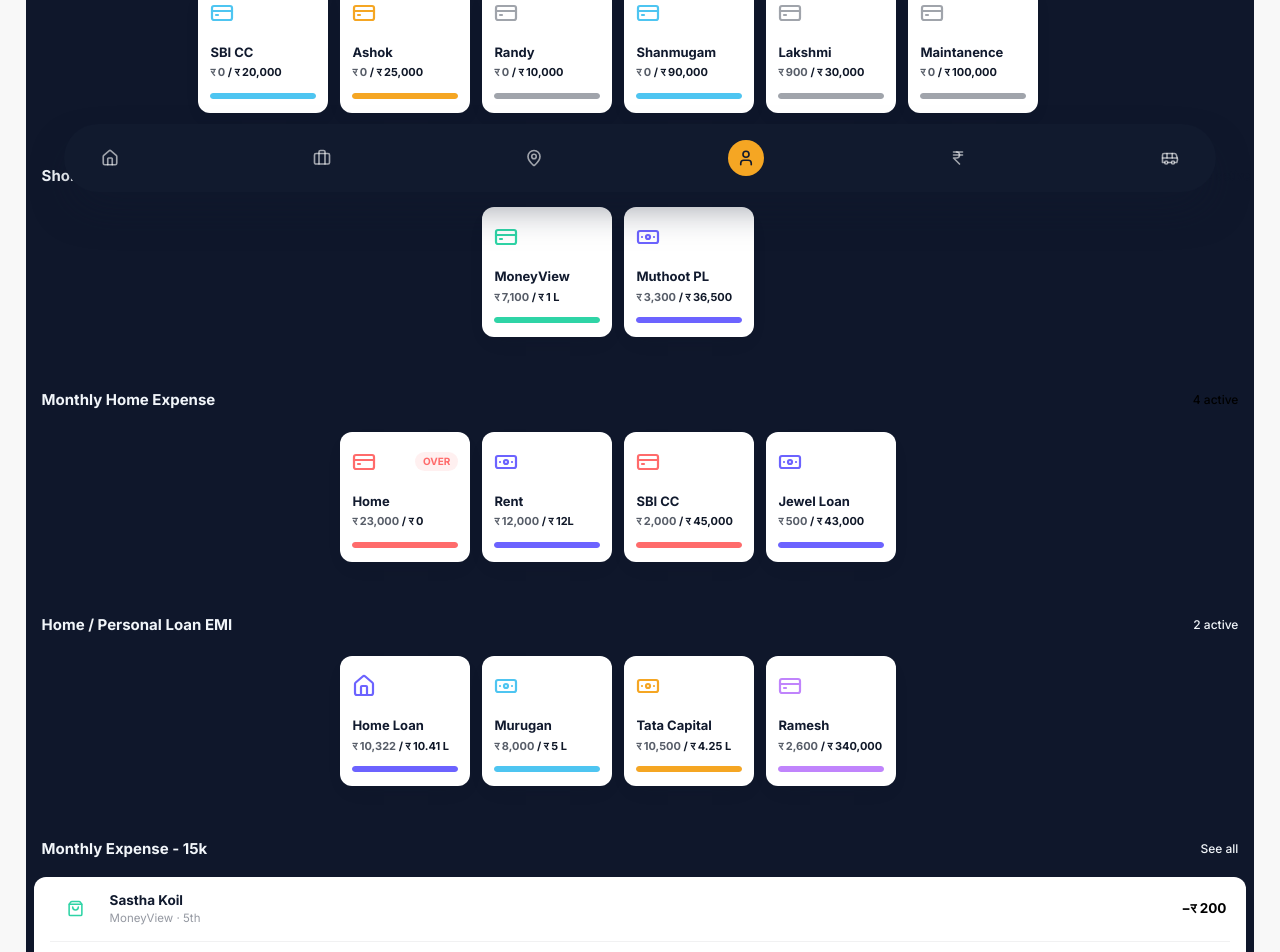
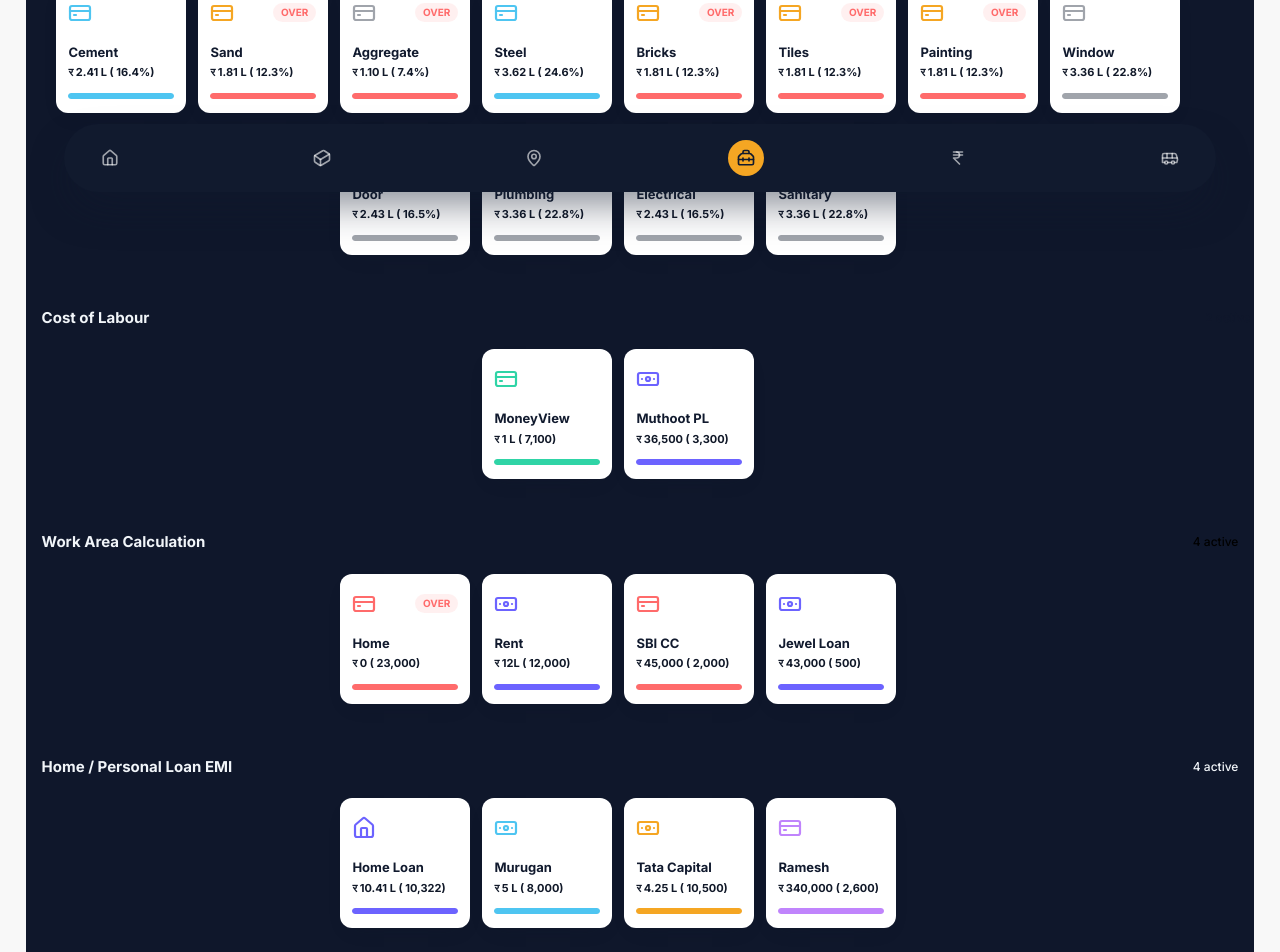
Before and after one commit to rajakuttralam/edge-on-life, a React (Vite) app: page /#/experiavilla in a window 1280 px wide. Shown: the part 560-1512 px from the top of the page. Built offline with nearby package versions, Linux system fonts and the light colour scheme.

Commit message:
Deploy latest changes

```diff
--- /dev/null
+++ b/src/ConstructionCostCalculator.ts
@@ -0,0 +1,65 @@
+export const monthlyIncome = 4200;
+export const Costing: any[] = [
+	{ id: "shopping", name: "Cement", icon: "bag", color: "#4ec5f1", budget: "2.41 L", spent: "16.4%" },
+	{ id: "shopping", name: "Sand", icon: "bag", color: "#f5a623", budget: "1.81 L", spent: "12.3%" },
+	{ id: "shopping", name: "Aggregate", icon: "bag", color: "#a0a4ab", budget: "1.10 L", spent: "7.4%" },
+	{ id: "shopping", name: "Steel", icon: "bag", color: "#4ec5f1", budget: "3.62 L", spent: "24.6%" },
+	{ id: "shopping", name: "Bricks", icon: "bag", color: "#f5a623", budget: "1.81 L", spent: "12.3%" },
+	{ id: "shopping", name: "Tiles", icon: "bag", color: "#f5a623", budget: "1.81 L", spent: "12.3%" },
+	{ id: "shopping", name: "Painting", icon: "bag", color: "#f5a623", budget: "1.81 L", spent: "12.3%" },
+	{ id: "shopping", name: "Window", icon: "bag", color: "#a0a4ab", budget: "3.36 L", spent: "22.8%" },
+	{ id: "shopping", name: "Door", icon: "bag", color: "#a0a4ab", budget: "2.43 L", spent: "16.5%" },
+	{ id: "shopping", name: "Plumbing", icon: "bag", color: "#a0a4ab", budget: "3.36 L", spent: "22.8%" },
+	{ id: "shopping", name: "Electrical", icon: "bag", color: "#a0a4ab", budget: "2.43 L", spent: "16.5%" },
+	{ id: "shopping", name: "Sanitary", icon: "bag", color: "#a0a4ab", budget: "3.36 L", spent: "22.8%" },
+];
+
+export const Quantity: any[] = [
+	{ id: "shopping", name: "MoneyView", icon: "bag", color: "#2fd4a6", budget: "1 L", spent: 7100 },
+	{ id: "savings", name: "Muthoot PL", icon: "car", color: "#6c63ff", budget: 36500, spent: 3300 }
+];
+
+export const HU2: any[] = [
+	{ id: "housing", name: "Home Loan", icon: "home", color: "#6c63ff", budget: "10.41 L", spent: 10322 },
+	{ id: "entertainment", name: "Murugan", icon: "utensils", color: "#4ec5f1", budget: "5 L", spent: 8000 },
+	{ id: "food", name: "Tata Capital", icon: "utensils", color: "#f5a623", budget: "4.25 L", spent: 10500 },
+	{ id: "shopping", name: "Ramesh", icon: "bag", color: "#c084fc", budget: 340000, spent: 2600 },
+];
+
+export const HU3: any[] = [
+	{ id: "shopping", name: "Home", icon: "bag", color: "#ff6b6b", budget: 0, spent: 23000 },
+	{ id: "savings", name: "Rent", icon: "car", color: "#6c63ff", budget: "12L", spent: 12000 },
+	{ id: "shopping", name: "SBI CC", icon: "bag", color: "#ff6b6b", budget: 45000, spent: 2000 },
+	{ id: "savings", name: "Jewel Loan", icon: "car", color: "#6c63ff", budget: 43000, spent: 500 }
+];
+
+export const HU4: any[] = [
+	{ id: "t10", merchant: "Sastha Koil", categoryId: "shopping", date: "5th", amount: 200, type: "expense" },
+	{ id: "t13", merchant: "Ration", categoryId: "shopping", date: "5th", amount: 300, type: "expense" },
+	{ id: "t1", merchant: "Snacks", categoryId: "shopping", date: "All", amount: 500, type: "expense" },
+	{ id: "t2", merchant: "Medicine", categoryId: "shopping", date: "5th", amount: 500, type: "expense" },
+	{ id: "t3", merchant: "Flour", categoryId: "shopping", date: "All", amount: 800, type: "expense" },
+	{ id: "t4", merchant: "Hair Cut & Coloring", categoryId: "shopping", date: "2nd", amount: 800, type: "expense" },
+	{ id: "t5", merchant: "Internet + Mobile", categoryId: "shopping", date: "5th", amount: 1200, type: "expense" },
+	{ id: "t6", merchant: "Tea", categoryId: "shopping", date: "All", amount: 1200, type: "expense" },
+	{ id: "t7", merchant: "Milk.", categoryId: "shopping", date: "5th", amount: 1500, type: "expense" },
+	{ id: "t8", merchant: "EB", categoryId: "shopping", date: "5th", amount: 2000, type: "expense" },
+	{ id: "t9", merchant: "Food", categoryId: "shopping", date: "All", amount: 2500, type: "expense" },
+	{ id: "t10", merchant: "Petrol", categoryId: "shopping", date: "All", amount: 3500, type: "expense" }
+];
+
+export const HU5: any[] = [
+	{ id: "housing", name: "Shop 1 Advance", icon: "home", color: "#6c63ff", budget: 400000, spent: 10322 },
+	{ id: "food", name: "Shop 2 Advance", icon: "utensils", color: "#f5a623", budget: 70000, spent: 3350 },
+	{ id: "transport", name: "Kulali", icon: "car", color: "#2fd4a6", budget: 35000, spent: 7100 },
+	{ id: "shopping", name: "Unnamalai", icon: "bag", color: "#ff6b6b", budget: 50000, spent: 9050 },
+	{ id: "entertainment", name: "Uma", icon: "film", color: "#4ec5f1", budget: 50000, spent: 7400 },
+];
+
+export const idCard: any[] = [
+	{ id: "housing", name: "Raja K", icon: "home", color: "#6c63ff", budget: 'RMM0335869', spent: 10322 },
+	{ id: "food", name: "Akila", icon: "utensils", color: "#f5a623", budget: 'DVS7294531', spent: 3350 },
+	{ id: "transport", name: "Chakku", icon: "car", color: "#2fd4a6", budget: 'JQH1378785', spent: 7100 },
+	{ id: "shopping", name: "Appa", icon: "bag", color: "#ff6b6b", budget: 'RMM2076974', spent: 9050 },
+	{ id: "entertainment", name: "Amma", icon: "film", color: "#4ec5f1", budget: 'RMM2076982', spent: 7400 },
+];
--- a/src/components/BottomNav.tsx
+++ b/src/components/BottomNav.tsx
@@ -1,11 +1,11 @@
-import { Home, Briefcase, MapPin, User, Bus, IndianRupee } from "lucide-react";
+import { Home, Briefcase, MapPin, User, Bus, IndianRupee, Building, Toolbox, CuboidIcon } from "lucide-react";
 import { NavLink } from "react-router-dom";
 
 const items = [
 	{ to: "/", icon: Home, label: "Home" },
-	{ to: "/packages", icon: Briefcase, label: "Packages" },
+	{ to: "/packages", icon: CuboidIcon, label: "Packages" },
 	{ to: "/philosophy", icon: MapPin, label: "Philosophy" },
-	{ to: "/experiavilla", icon: User, label: "Experia Villa" },
+	{ to: "/experiavilla", icon: Toolbox, label: "Experia Villa" },
 	{ to: "/budget", icon: IndianRupee, label: "Monthly Budget" },
 	{ to: "/pilgrimages", icon: Bus, label: "Pilgrimages" },
 ];
--- /dev/null
+++ b/src/components/Card.tsx
@@ -0,0 +1,51 @@
+import { Home, Film, Heart, Zap, PiggyBank, Banknote, Building, CreditCard } from "lucide-react";
+import type { BudgetCategory } from "../types";
+
+const icons = {
+	home: Home,
+	utensils: Banknote,
+	car: Banknote,
+	bag: CreditCard,
+	film: Film,
+	heart: Heart,
+	zap: Zap,
+	piggy: PiggyBank,
+	building: Building
+};
+
+export default function Card({ category }: { category: BudgetCategory }) {
+	const Icon = icons[category.icon];
+	const over = category.spent > category.budget;
+
+	return (
+		<div className="flex  flex-col gap-3  w-[130px] h-[130px] rounded-xl bg-white p-3 shadow-[0_8px_20px_-12px_rgba(15,23,41,0.25)]">
+			<div className="flex items-center justify-between">
+				<span
+					className="flex h-9 w-9 items-center justify-start rounded-full"
+					style={{ backgroundColor: `र {category.color}1a` }}
+				>
+					<Icon size={24} style={{ color: category.color }} strokeWidth={2.2} />
+				</span>
+				{over && (<span className="rounded-full bg-[#ff6b6b]/10 px-2 py-0.5 text-[10px] font-bold text-[#ff6b6b]">
+					OVER
+				</span>
+				)}
+			</div>
+			<div>
+				<p className="text-[13px] font-bold text-[#111a2e]">{category.name}</p>
+				<p className="mt-0.5 text-[11px] font-bold text-gray-900/70 ">
+					<span className="text-gray-900"> र {category.budget.toLocaleString()} ( {category.spent.toLocaleString()})</span>
+				</p>
+			</div>
+			<div className="h-1.5 w-full overflow-hidden rounded-full bg-[#eef0f4]">
+				<div
+					className="h-full rounded-full transition-all duration-500"
+					style={{
+						width: `र {Math.min(pct, 100)}%`,
+						backgroundColor: over ? "#ff6b6b" : category.color,
+					}}
+				/>
+			</div>
+		</div>
+	);
+}
--- a/src/screens/ExperiaVilla.tsx
+++ b/src/screens/ExperiaVilla.tsx
@@ -1,9 +1,8 @@
-import image from "./../assets/Villa.png"
+// import image from "./../assets/Villa.png"
 import image1 from "./../assets/budgetHome.png"
-
-import CategoryCard from "../components/CategoryCard";
+import Card from "../components/Card";
 import TransactionRow from "../components/TransactionRow";
-import { HU, HU1, HU2, HU3, HU4, HU5, idCard } from "../budgetData";
+import { Costing, Quantity, HU2, HU3, HU4, HU5, idCard } from "../ConstructionCostCalculator";
 import IdentityCard from "../components/IdentityCard";
 import IFL from "../components/IFL";
 export default function ExperiaVilla() {
@@ -15,57 +14,52 @@
 					alt={"name"}
 					className="h-[30vh] w-full object-cover  transition-transform duration-300 group-hover:scale-105"
 				/>
-				<img
-					src={image}
-					alt={"name"}
-					className="h-[30vh] w-[75vw] object-cover  transition-transform duration-300 group-hover:scale-105"
-				/>
 			</div>
 			<div className="mt-3 grid grid-cols-1 gap-3 bg-slate-900 w-[96%] p-1">
 				<div className="mt-8 flex flex-wrap items-center justify-between">
-					<h2 className="text-[15px] font-bold text-slate-100 px-3">Critical Pending</h2>
+					<h2 className="text-[15px] font-bold text-slate-100 px-3">Cost of Material</h2>
 					<p className="text-xs font-medium text-[#111a2e]/40">
-						{HU.length} active
+						{Costing.length} active
 					</p>
 				</div>
 				<div className="flex flex-wrap gap-3  justify-center w-[92vw] py-2 ">
-					{HU.map((c, idx) => (
-						<CategoryCard key={idx} category={c} />
+					{Costing.map((c, idx) => (
+						<Card key={idx} category={c} />
 					))}
 				</div>
 				<div className="mt-8 flex items-center justify-between">
-					<h2 className="text-[15px] font-bold text-slate-100 px-3">Short Term Loan</h2>
+					<h2 className="text-[15px] font-bold text-slate-100 px-3">Cost of Labour</h2>
 					<p className="text-xs font-medium text-[#111a2e]/40">
-						{HU1.length} active
+						{Quantity.length} active
 					</p>
 				</div>
 				<div className="flex flex-wrap gap-3  justify-center w-[92vw] py-2 ">
-					{HU1.map((c, idx) => (
-						<CategoryCard key={idx} category={c} />
+					{Quantity.map((c, idx) => (
+						<Card key={idx} category={c} />
 					))}
 				</div>
 				<div className="mt-8 flex items-center justify-between">
-					<h2 className="text-[15px] font-bold text-slate-100 px-3">Monthly Home Expense</h2>
+					<h2 className="text-[15px] font-bold text-slate-100 px-3">Work Area Calculation</h2>
 					<p className="text-xs font-medium px-3">
 						{HU3.length} active
 					</p>
 				</div>
 				<div className="flex flex-wrap gap-3 justify-center w-[92vw] py-2 ">
 					{HU3.map((c, idx) => (
-						<CategoryCard key={idx} category={c} />
+						<Card key={idx} category={c} />
 					))}
 				</div>
 
 				<div className="mt-8 flex items-center justify-between">
 					<h2 className="text-[15px] font-bold text-slate-100 px-3">Home / Personal Loan EMI</h2>
 					<p className="text-xs font-medium text-slate-100 px-3 ">
-						{HU1.length} active
+						{HU2.length} active
 					</p>
 				</div>
 
 				<div className="flex flex-wrap gap-3 justify-center w-[92vw] py-2 ">
 					{HU2.map((c, idx) => (
-						<CategoryCard key={idx} category={c} />
+						<Card key={idx} category={c} />
 					))}
 				</div>
 				<div className="mt-8 flex items-center justify-between">
@@ -74,7 +68,7 @@
 				</div>
 				<div className="m-1 divide-y divide-[#111a2e]/[0.06] rounded-xl bg-white px-4 shadow-[0_10px_24px_-14px_rgba(15,23,41,0.2)]">
 					{HU4.map((t, idx) => {
-						const category = HU1.find((c) => c.id === t.categoryId)!;
+						const category = HU2.find((c) => c.id === t.categoryId)!;
 						return <TransactionRow key={idx} transaction={t} category={category} />;
 					})}
 				</div>
```
